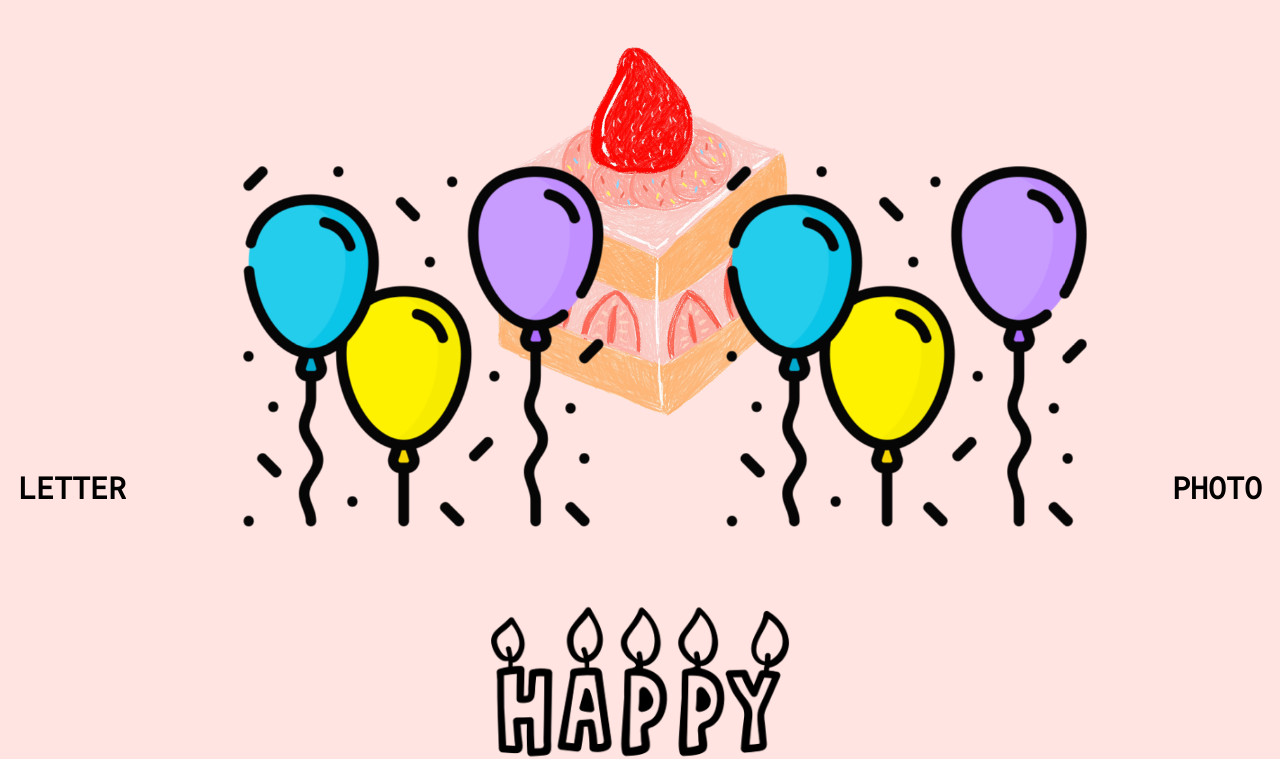
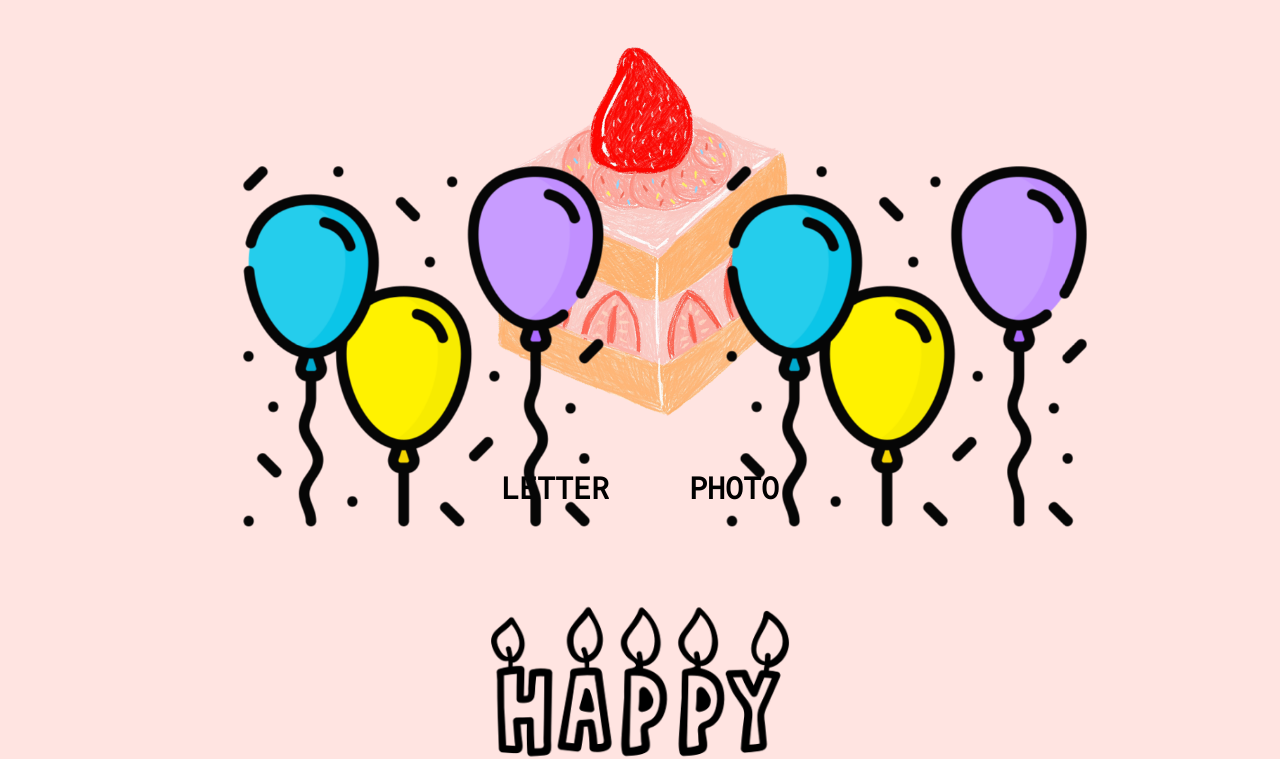
Before and after one commit to inbinn/happy-gu, a plain HTML site: page index.html in a window 1280 px wide. Shown: the top 759 px of the page. Drawn offline with Linux system fonts and the light colour scheme.

Commit message:
Update head.css

```diff
--- a/head.css
+++ b/head.css
@@ -17,6 +17,7 @@ body {
   display: flex;
   justify-content: center;
   align-items: center;
+  margin: 0 40px;
 }
 
 #head img {
@@ -26,7 +27,7 @@ body {
 nav {
   width: 100%;
   display: flex;
-  justify-content: space-between;
+  justify-content: center;
   margin: 40px 0px;
   font-size: 30px;
   font-weight: 700;
```
